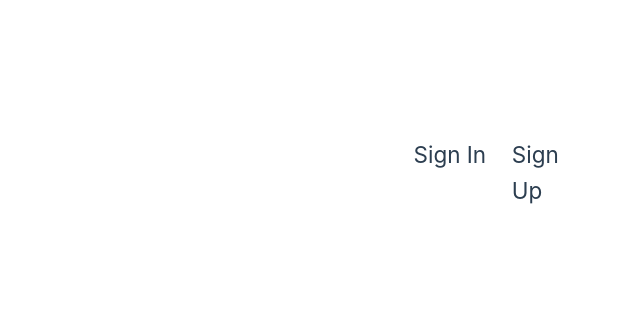
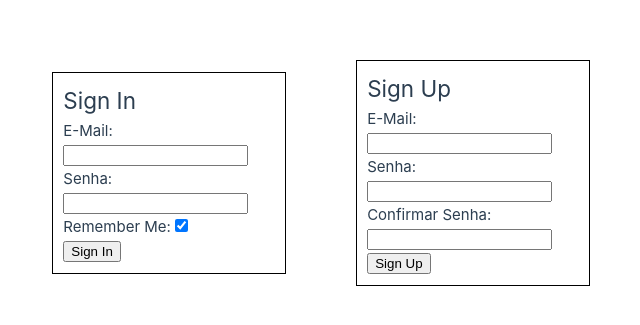
Before and after one commit to cristiano-borsato/delivery-seller, a Vue app: page / in a window 1280 px wide. Shown: the part 227-552 px from the top of the page, without its empty margins (50-690 px from the left). Built offline with nearby package versions, Linux system fonts and the light colour scheme.

Commit message:
Implementa 'Sign In' e 'Sign Up'para o vendedor

```diff
--- /dev/null
+++ b/src/auth.ts
@@ -0,0 +1,114 @@
+import { createStorage, type SimpleStorage } from './storage'
+const X_API_KEY = "EXsGyNRWroZsxpODkuIPMcC0ZzY="
+
+class Auth {
+  private storage: SimpleStorage
+  constructor(persistent = false) {
+    this.storage = createStorage(persistent)
+  }
+
+  private getFallback(key: string): string | null {
+    const transient = createStorage(false)
+    const persistent = createStorage(true)
+
+    return transient.get(key) || persistent.get(key)
+  }
+
+  success(response: Response, onSuccess: () => void) {
+    response.json().then((json) => {
+      this.storage.store('token', json.token)
+      this.storage.store('email', json.email)
+      onSuccess()
+    })
+  }
+
+  failure(response: Response, onFailure: () => void) {
+    onFailure()
+  }
+
+  currentUser() {
+    if (!this.isLoggedIn()) {
+      return null
+    }
+
+    return {
+      email: this.getFallback('email')
+    }
+  }
+
+  isLoggedIn() {
+    return Boolean(this.getFallback('token'))
+  }
+
+  signOut(andThen = () => { }) {
+    const transient = createStorage(false)
+    const persistent = createStorage(true)
+
+    transient.remove('token')
+    transient.remove('email')
+    persistent.remove('token')
+    persistent.remove('email')
+
+    andThen()
+  }
+
+  async signIn(
+    email: string,
+    password: string,
+    onSuccess: () => void,
+    onFailure: () => void) {
+    const body = {
+      login: {
+        email: email,
+        password: password
+      }
+    }
+    fetch("http://localhost:3000/sign_in", {
+      method: "POST",
+      headers: {
+        "Accept": "application/json",
+        "Content-Type": "application/json",
+        "X-API-KEY": X_API_KEY
+      },
+      body: JSON.stringify(body)
+    }).then((response) => {
+      if (response.ok) {
+        this.success(response, onSuccess)
+      } else {
+        this.failure(response, onFailure)
+      }
+    })
+  }
+
+  async signUp(
+    email: string,
+    password: string,
+    password_confirmation: string,
+    onSuccess: () => void,
+    onFailure: () => void) {
+    const body = {
+      user: {
+        email: email,
+        password: password,
+        password_confirmation: password_confirmation,
+      }
+    }
+    await fetch("http://localhost:3000/new", {
+      method: "POST",
+      headers: {
+        "Accept": "application/json",
+        "Content-Type": "application/json",
+        "X-API-KEY": X_API_KEY
+      },
+      body: JSON.stringify(body)
+    }).then((response) => {
+      if (response.ok) {
+        this.success(response, onSuccess)
+      } else {
+        this.failure(response, onFailure)
+      }
+    })
+  }
+
+}
+export { Auth }
--- a/src/components/SignInForm.vue
+++ b/src/components/SignInForm.vue
@@ -1,7 +1,43 @@
-<script setup lang="ts"></script>
+<script setup lang="ts">
+import { useRouter } from 'vue-router'
+import { ref } from 'vue'
+import { Auth } from '../auth'
+
+const router = useRouter()
+const awaiting = ref(false)
+const email = defineModel<string>('email')
+const password = defineModel<string>('password')
+const remember = defineModel<boolean>('remember', { default: true })
+
+function onSubmit(form: Event) {
+  let auth = new Auth(remember.value)
+  awaiting.value = true
+  auth.signIn(
+    email.value || '',
+    password.value || '',
+    () => {
+      awaiting.value = false
+      router.push('/dashboard')
+    },
+    () => {
+      awaiting.value = false
+      console.log('não foi dessa vez!')
+    }
+  )
+}
+</script>
 
 <template>
   <div>
-    <h2>Sign In</h2>
+    <h1>Sign In</h1>
+    <form @submit.prevent="onSubmit">
+      <label>E-Mail: </label>
+      <input v-model="email" type="email" /><br />
+      <label>Senha: </label>
+      <input v-model="password" type="password" /><br />
+      <label>Remember Me: </label>
+      <input v-model="remember" type="checkbox" /><br />
+      <button type="submit" v-show="!awaiting">Sign In</button>
+    </form>
   </div>
 </template>
--- a/src/components/SignUpForm.vue
+++ b/src/components/SignUpForm.vue
@@ -1,7 +1,44 @@
-<script setup lang="ts"></script>
+<script setup lang="ts">
+import { useRouter } from 'vue-router'
+import { ref } from 'vue'
+import { Auth } from '../auth'
+
+const router = useRouter()
+const awaiting = ref(false)
+const email = defineModel<string>('email')
+const password = defineModel<string>('password')
+const password_confirmation = defineModel<string>('password_confirmation')
+const remember = defineModel<boolean>('remember', { default: true })
+
+const onSubmit = () => {
+  const auth = new Auth(remember.value)
+  awaiting.value = true
+  auth.signUp(
+    email.value || '',
+    password.value || '',
+    password_confirmation.value || '',
+    () => {
+      awaiting.value = false
+      router.push('/dashboard')
+    },
+    () => {
+      awaiting.value = false
+    }
+  )
+}
+</script>
 
 <template>
   <div>
-    <h2>Sign Up</h2>
+    <h1>Sign Up</h1>
+    <form @submit.prevent="onSubmit">
+      <label><p>E-Mail:</p></label>
+      <input v-model="email" type="email" /><br />
+      <label><p>Senha:</p> </label>
+      <input v-model="password" type="password" /><br />
+      <label><p>Confirmar Senha:</p></label>
+      <input v-model="password_confirmation" type="password_confirmation" /><br />
+      <button type="submit" v-show="!awaiting">Sign Up</button>
+    </form>
   </div>
 </template>
--- /dev/null
+++ b/src/components/UserProfile.vue
@@ -0,0 +1,32 @@
+<script setup lang="ts">
+import { Auth } from '../auth'
+import { ref } from 'vue'
+
+const auth = new Auth()
+const isLoggedIn = ref(auth.isLoggedIn())
+const currentUser = ref(auth.currentUser())
+
+const signOut = function () {
+  auth.signOut(() => (isLoggedIn.value = auth.isLoggedIn()))
+}
+</script>
+
+<template>
+  <main>
+    <template v-if="isLoggedIn">
+      <h3>Hi, {{ currentUser && currentUser.email }}</h3>
+      <br />
+      <nav>
+        <a @click="signOut">Sign Out</a>
+      </nav>
+    </template>
+
+    <template v-else>
+      <h3>Please log in to have access</h3>
+      <br />
+      <nav>
+        <RouterLink :to="{ name: 'home' }"> Sign In </RouterLink>
+      </nav>
+    </template>
+  </main>
+</template>
--- a/src/router/index.ts
+++ b/src/router/index.ts
@@ -1,5 +1,6 @@
 import { createRouter, createWebHistory } from 'vue-router'
 import HomeView from '../views/HomeView.vue'
+import Dashboard from '@/views/Dashboard.vue'
 
 const router = createRouter({
   history: createWebHistory(import.meta.env.BASE_URL),
@@ -8,6 +9,11 @@ const router = createRouter({
       path: '/',
       name: 'home',
       component: HomeView
+    },
+    {
+      path: '/dashboard',
+      name: 'dashboard',
+      component: Dashboard
     }
   ]
 })
--- /dev/null
+++ b/src/storage.ts
@@ -0,0 +1,36 @@
+interface SimpleStorage {
+  store(key: string, value: string): void
+  get(key: string): string | null
+  remove(key: string): void
+}
+
+class PersistentStorage implements SimpleStorage {
+  store(key: string, value: string) {
+    localStorage.setItem(key, value)
+  }
+  get(key: string) {
+    return localStorage.getItem(key)
+  }
+  remove(key: string) {
+    localStorage.removeItem(key)
+  }
+}
+
+class TransientStorage implements SimpleStorage {
+  store(key: string, value: string) {
+    sessionStorage.setItem(key, value)
+  }
+  get(key: string) {
+    return sessionStorage.getItem(key)
+  }
+  remove(key: string) {
+    sessionStorage.removeItem(key)
+  }
+}
+
+function createStorage(persistent: boolean):
+  SimpleStorage {
+    return persistent ? new PersistentStorage() : new TransientStorage()
+}
+
+export { createStorage, type SimpleStorage }
--- /dev/null
+++ b/src/views/Dashboard.vue
@@ -0,0 +1,10 @@
+<script setup lang="ts">
+import { RouterLink } from 'vue-router'
+import UserProfile from '../components/UserProfile.vue'
+</script>
+
+<template>
+  <main>
+    <UserProfile />
+  </main>
+</template>
--- a/src/views/HomeView.vue
+++ b/src/views/HomeView.vue
@@ -4,11 +4,11 @@ import SignUpForm from '../components/SignUpForm.vue'
 </script>
 
 <template>
-  <main style="display: flex">
-    <section style="flex: 1; margin-right: 10px">
+  <main style="display: flex; align-items: center">
+    <section style="flex: 1; margin-right: 50px; border: 1px solid black; padding: 10px">
       <SignInForm />
     </section>
-    <section style="flex: 1; margin-left: 10px">
+    <section style="flex: 1; margin-left: 20px; border: 1px solid black; padding: 10px">
       <SignUpForm />
     </section>
   </main>
```
